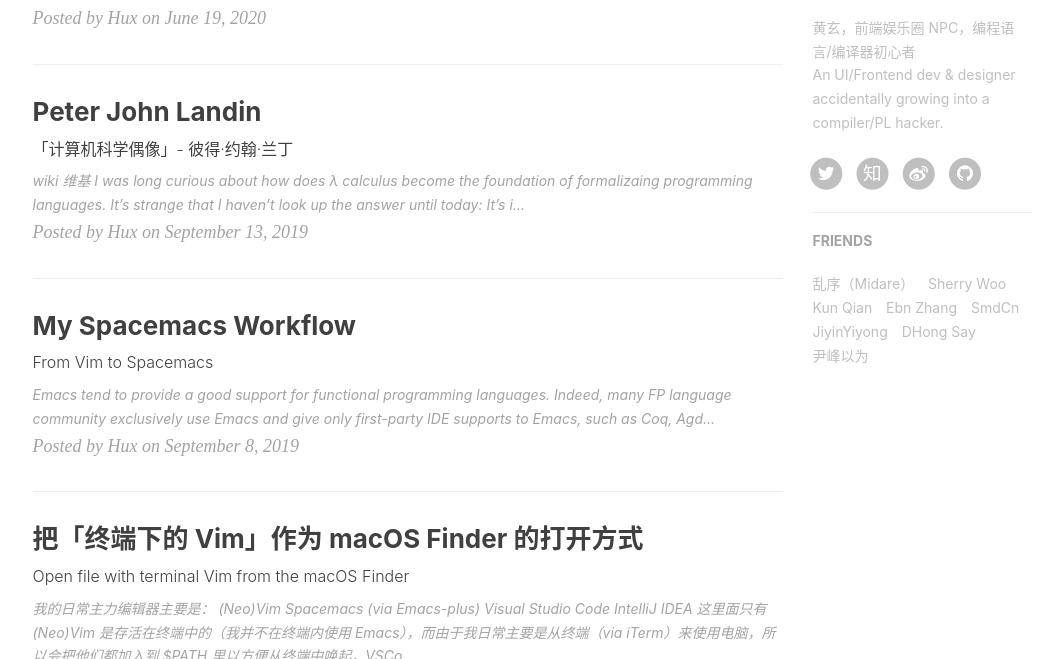
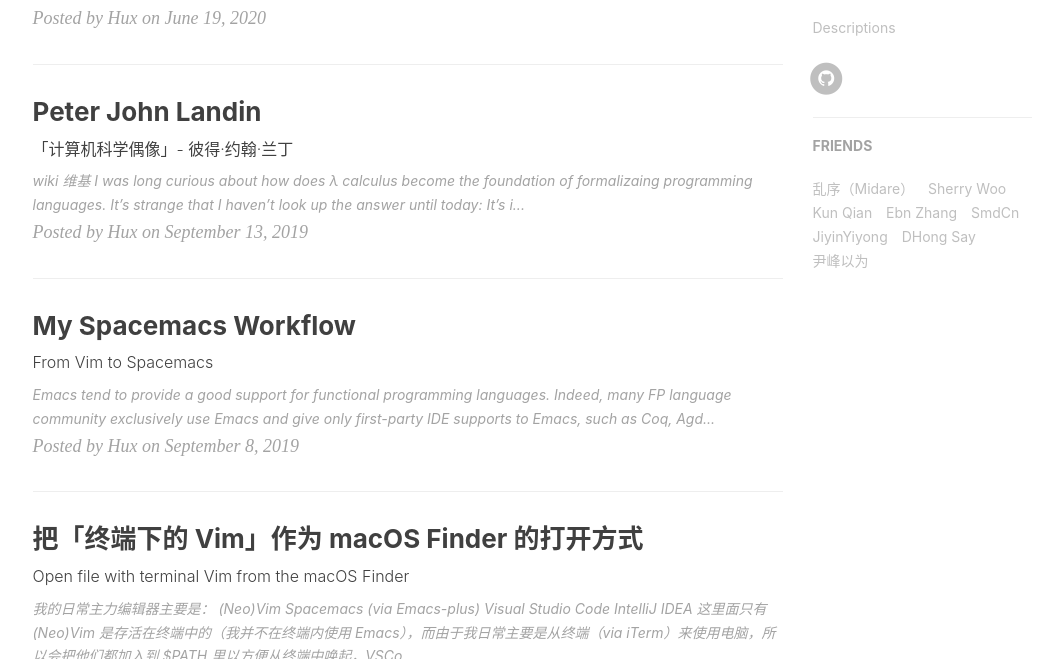
Before and after one commit to ivywangjn/ivywangjn.github.io, a Jekyll site: the page built from index.html, in a window 1280 px wide and 900 px high, scrolled down 821 px, cut to the strip 241-900 px from the top of the window. Shown: the whole strip, without its empty margins (135-1198 px from the left). Built offline with Jekyll 4.4.1, drawn with Linux system fonts in a browser that asks for light colours; nearby versions of some CDN libraries; the list of posts is cut into pages by our own code; comment, search, counter and statistics services are not loaded; part of the change alters nothing that is shown.

Commit message:
Update _config.yml

```diff
--- a/_config.yml
+++ b/_config.yml
@@ -13,10 +13,10 @@ future: true
 
 # SNS settings
 RSS: false
-weibo_username:     huxpro
-zhihu_username:     huxpro
-github_username:    huxpro
-twitter_username:   huxpro
+#weibo_username:     ivy
+#zhihu_username:     ivy
+github_username:    ivy.wangjianan
+#twitter_username:   ivy
 #facebook_username:  huxpro
 #linkedin_username:  firstname-lastname-idxxxx
 
@@ -78,7 +78,7 @@ ga_domain: huangxuan.me
 
 # Sidebar settings
 sidebar: true                           # whether or not using Sidebar.
-sidebar-about-description: "黄玄，前端娱乐圈 NPC，编程语言/编译器初心者 <br> An UI/Frontend dev & designer accidentally growing into a compiler/PL hacker."
+sidebar-about-description: "Descriptions"
 sidebar-avatar: https://github.com/Huxpro.png # use absolute URL, seeing it's used in both `/` and `/about/`
 
 
```
